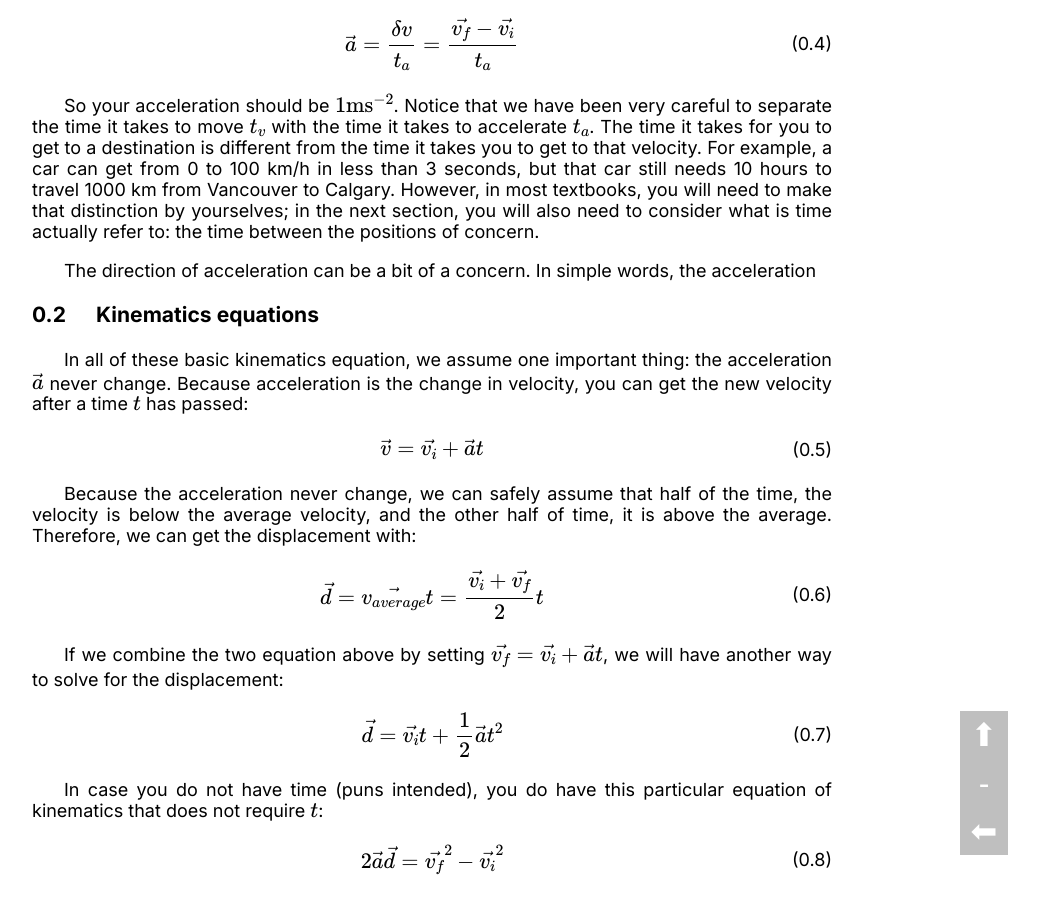
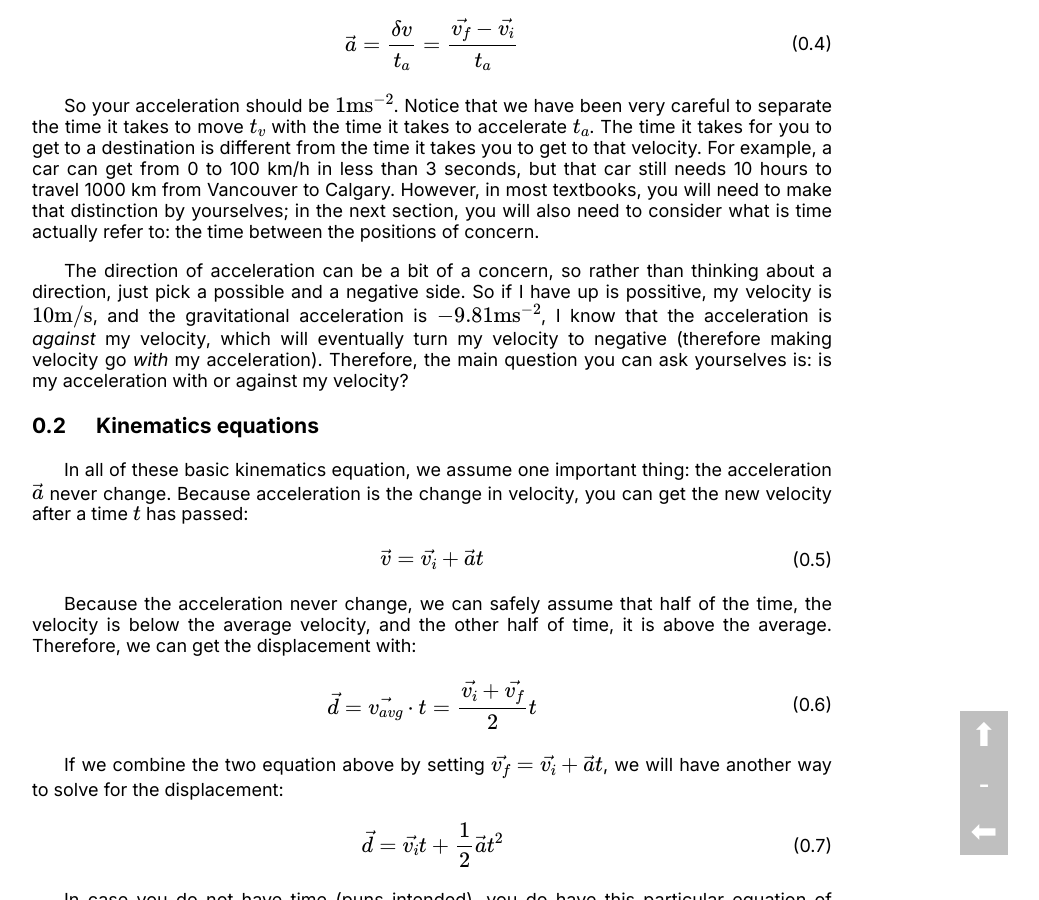
Before and after one commit to LukeNK/n-week-project, a Jekyll site: the page built from drafts/kinematics.md, in a window 1280 px wide and 900 px high, scrolled down 1095 px. Shown: the whole window, without its empty margins (208-1247 px from the left). Built offline with Jekyll 4.4.1, drawn with Linux system fonts in a browser that asks for light colours.

Commit message:
Kinematic working draft completed

```diff
--- a/drafts/kinematics.md
+++ b/drafts/kinematics.md
@@ -34,8 +34,7 @@ If we want to describe the change in our velocity, we will use **acceleration**.
 
 So your acceleration should be $1\text{m}\text{s}^{-2}$. Notice that we have been very careful to separate the time it takes to move $t_v$ with the time it takes to accelerate $t_a$. The time it takes for you to get to a destination is different from the time it takes you to get to that velocity. For example, a car can get from 0 to 100 km/h in less than 3 seconds, but that car still needs 10 hours to travel 1000 km from Vancouver to Calgary. However, in most textbooks, you will need to make that distinction by yourselves; in the next section, you will also need to consider what is time actually refer to: the time between the positions of concern.
 
-The direction of acceleration can be a bit of a concern. In simple words, the acceleration
-<!-- CONTINUTE THIS -->
+The direction of acceleration can be a bit of a concern, so rather than thinking about a direction, just pick a possible and a negative side. So if I have up is possitive,  my velocity is $10\text{m/s}$, and the gravitational acceleration is $-9.81\text{m}\text{s}^{-2}$, I know that the acceleration is _against_ my velocity, which will eventually turn my velocity to negative (therefore making velocity go _with_ my acceleration). Therefore, the main question you can ask yourselves is: is my acceleration with or against my velocity?
 
 ### Kinematics equations
 In all of these basic kinematics equation, we assume one important thing: the acceleration $\vec{a}$ never change. Because acceleration is the change in velocity, you can get the new velocity after a time $t$ has passed:
@@ -45,7 +44,7 @@ In all of these basic kinematics equation, we assume one important thing: the ac
 
 Because the acceleration never change, we can safely assume that half of the time, the velocity is below the average velocity, and the other half of time, it is above the average. Therefore, we can get the displacement with:
 <eq>
-    \vec{d} = \vec{v_{average}}t = \frac{\vec{v_i} + \vec{v_f}}{2}t
+    \vec{d} = \vec{v_{avg}}\cdot t = \frac{\vec{v_i} + \vec{v_f}}{2}t
 </eq>
 
 If we combine the two equation above by setting $\vec{v_f} = \vec{v_i} + \vec{a}t$, we will have another way to solve for the displacement:
```
